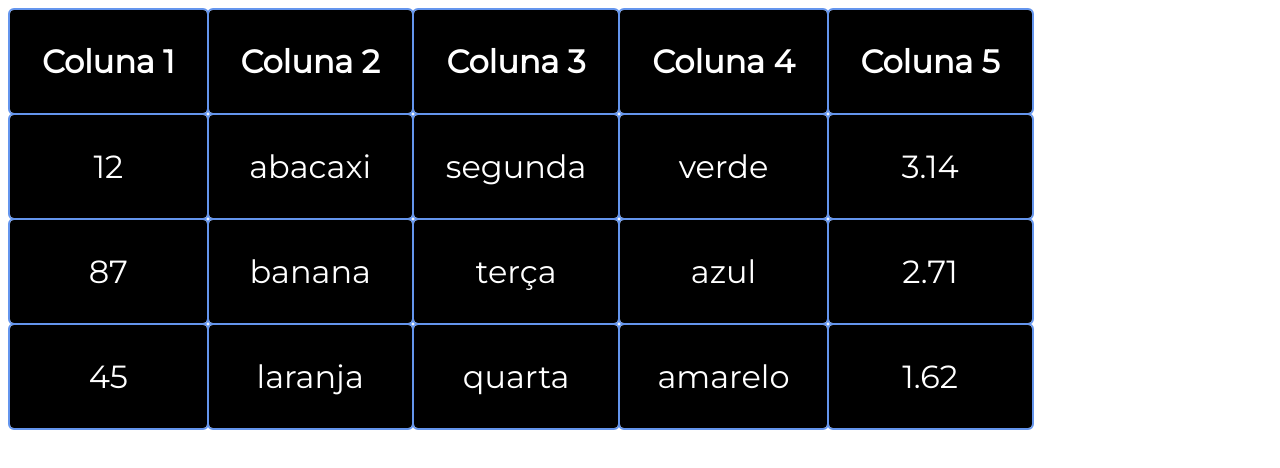
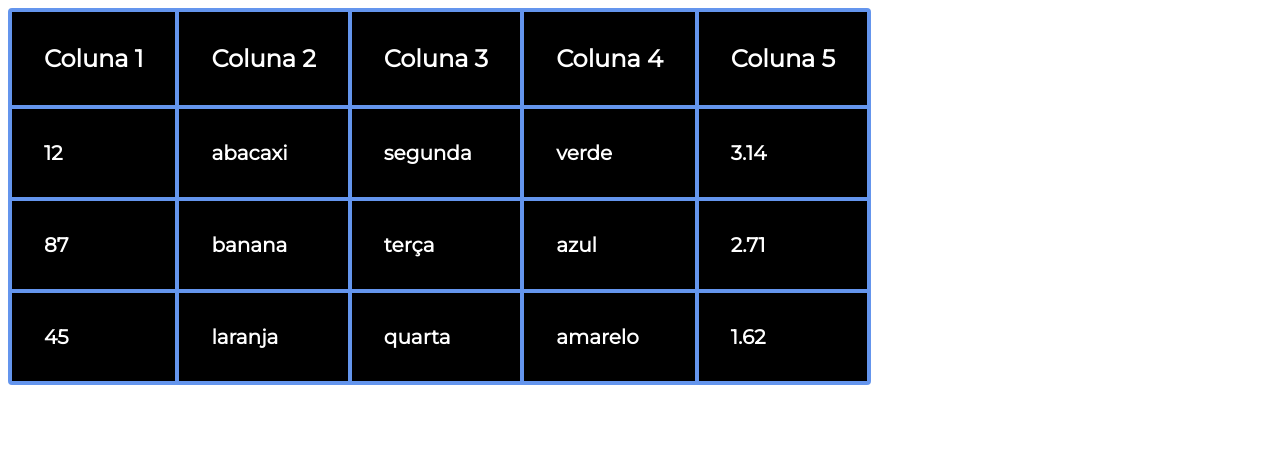
Before and after one commit to EmidioG/question-two-atividad, a plain HTML site: page index.html in a window 1280 px wide. Drawn offline with Linux system fonts and the light colour scheme.

Commit message:
add head & tbody

```diff
--- a/css/style.css
+++ b/css/style.css
@@ -1,13 +1,30 @@
 body {
   font-family: MontSerrat;
+  font-weight: 600;
 }
+
+table {
+  border-spacing: 0px;
+  border: 2px solid cornflowerblue;
+  border-radius: 4px;
+}
+
+thead {
+  font-size: 1.5rem;
+}
+
 th,
 td {
-  outline: 2px solid cornflowerblue;
-  border-radius: 4px;
-  background-color: rgb(0, 0, 0);
+  border: 2px solid cornflowerblue;
+  background-color: black;
   color: white;
   padding: 2rem;
-  font-size: 2rem;
-  text-align: center;
 }
+
+th {
+  text-align: start;
+}
+
+td {
+  font-size: 1.25rem;
+}
--- a/index.html
+++ b/index.html
@@ -12,6 +12,7 @@
 
 <body>
     <table>
+        <thead>
             <tr>
                 <th>Coluna 1</th>
                 <th>Coluna 2</th>
@@ -19,6 +20,8 @@
                 <th>Coluna 4</th>
                 <th>Coluna 5</th>
             </tr>
+        </thead>
+        <tbody>
             <tr>
                 <td>12</td>
                 <td>abacaxi</td>
@@ -40,6 +43,8 @@
                 <td>amarelo</td>
                 <td>1.62</td>
             </tr>
+        </tbody>
     </table>
 </body>
+
 </html>
```
Lines whose indentation alone changed are shown as unchanged.
